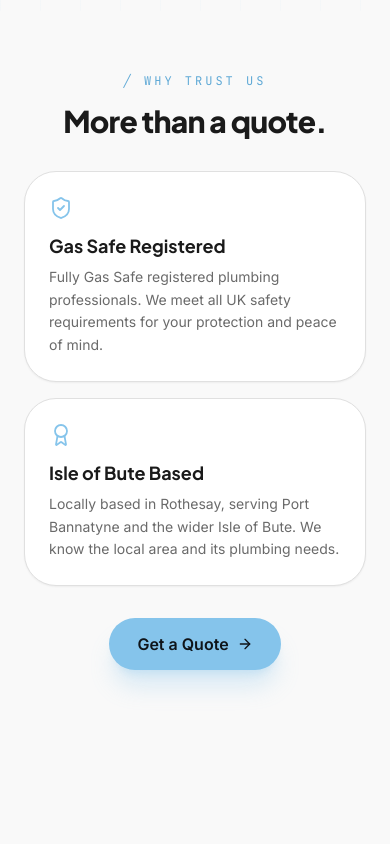
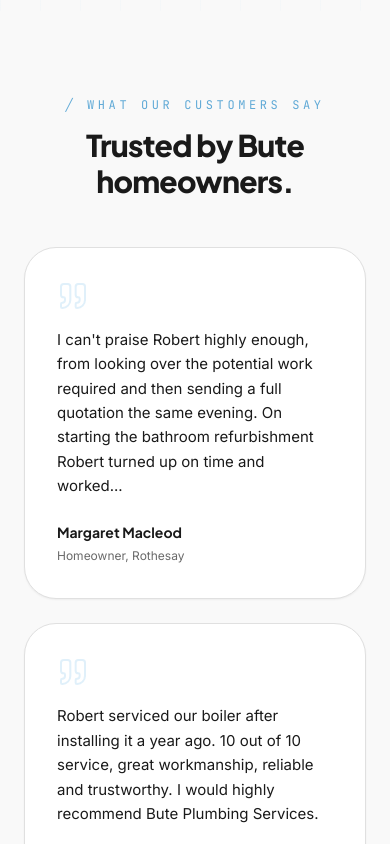
Before and after one commit to acctouseanywhere-sudo/ProPlumb, a React (Vite) app: page / in a window 390 px wide. Shown: the part 4200-5044 px from the top of the page. Built offline with nearby package versions, Linux system fonts and the light colour scheme.

Commit message:
Add testimonials section, update footer, add Reviews nav link and third trust badge

```diff
--- a/src/components/layout/Footer.jsx
+++ b/src/components/layout/Footer.jsx
@@ -1,4 +1,3 @@
-import { Droplets } from 'lucide-react'
 import { Link } from 'react-router-dom'
 import { SITE } from '../../data/siteConfig'
 import { NAV_LINKS } from '../../utils/constants'
@@ -25,21 +24,7 @@ export default function Footer() {
           </div>
         </div>
 
-        <div className="grid grid-cols-2 lg:grid-cols-5 gap-10">
-          <div className="col-span-2">
-            <div className="flex items-center gap-2 mb-4">
-              <span className="h-9 w-9 rounded-full bg-primary flex items-center justify-center">
-                <Droplets className="h-5 w-5 text-deep" strokeWidth={2.4} />
-              </span>
-              <span className="font-display font-bold text-lg">{SITE.name}</span>
-            </div>
-            <p className="text-white/50 text-sm leading-relaxed max-w-xs">
-              Gas Safe registered plumbing professionals serving Rothesay, Port Bannatyne, and the wider Isle of Bute.
-            </p>
-            <p className="font-mono text-[10px] uppercase tracking-widest text-white/30 mt-6">{SITE.license}</p>
-            <p className="font-mono text-[10px] uppercase tracking-widest text-white/30 mt-2">Co. Reg. SC838013</p>
-          </div>
-
+        <div className="grid grid-cols-1 sm:grid-cols-2 lg:grid-cols-3 gap-10">
           <div>
             <p className="font-mono text-[10px] uppercase tracking-[0.2em] text-primary mb-4">Services</p>
             <ul className="space-y-2.5">
--- /dev/null
+++ b/src/components/sections/Testimonials.jsx
@@ -0,0 +1,72 @@
+import { useEffect, useRef, useState } from 'react'
+import { Quote } from 'lucide-react'
+
+const TESTIMONIALS = [
+  {
+    name: 'Margaret Macleod',
+    role: 'Homeowner, Rothesay',
+    text: "I can't praise Robert highly enough, from looking over the potential work required and then sending a full quotation the same evening. On starting the bathroom refurbishment Robert turned up on time and worked...",
+  },
+  {
+    name: 'Nicole Booth',
+    role: 'Homeowner, Rothesay',
+    text: 'Robert serviced our boiler after installing it a year ago. 10 out of 10 service, great workmanship, reliable and trustworthy. I would highly recommend Bute Plumbing Services.',
+  },
+  {
+    name: 'Georgina Holt',
+    role: 'Homeowner, Rothesay',
+    text: 'Robert did a brilliant job repairing my plumbing. All pipes were replaced with new materials and the angle corrected so as to ensure proper flow and drainage. All the work was done in one day and was reasonably priced. I would definitely recommend him.',
+  },
+]
+
+export default function Testimonials() {
+  const ref = useRef(null)
+  const prefersReduced = typeof window !== 'undefined' && window.matchMedia('(prefers-reduced-motion: reduce)').matches
+  const [visible, setVisible] = useState(prefersReduced)
+
+  useEffect(() => {
+    if (prefersReduced) return
+    const el = ref.current
+    if (!el) return
+    const observer = new IntersectionObserver(
+      ([entry]) => {
+        if (entry.isIntersecting) { setVisible(true); observer.disconnect() }
+      },
+      { threshold: 0.15 }
+    )
+    observer.observe(el)
+    return () => observer.disconnect()
+  }, [prefersReduced])
+
+  return (
+    <section id="testimonials" ref={ref} className="relative py-20 sm:py-28 px-6 sm:px-10 lg:px-16 overflow-hidden">
+      <div className="max-w-7xl mx-auto">
+        <div className="text-center mb-12 sm:mb-16">
+          <span className="font-mono text-xs uppercase tracking-[0.3em] text-primary-dark">╱ What Our Customers Say</span>
+          <h2 className="font-display font-extrabold text-3xl sm:text-4xl md:text-5xl text-ink mt-3 tracking-tight">
+            Trusted by Bute homeowners.
+          </h2>
+        </div>
+
+        <div className="grid grid-cols-1 md:grid-cols-3 gap-6">
+          {TESTIMONIALS.map((t, i) => (
+            <blockquote
+              key={i}
+              style={!prefersReduced ? { transitionDelay: visible ? `${i * 120}ms` : '0ms' } : undefined}
+              className={`relative bg-white border border-divider rounded-4xl p-8 hover:border-primary/40 ${
+                prefersReduced ? '' : 'transition-all duration-700 ease-out'
+              } shadow-sm ${visible ? 'opacity-100 translate-y-0' : 'opacity-0 translate-y-6'}`}
+            >
+              <Quote className="h-8 w-8 text-primary/25 mb-4" strokeWidth={1.5} />
+              <p className="text-ink text-[15px] leading-relaxed mb-6">{t.text}</p>
+              <footer>
+                <cite className="not-italic font-display font-bold text-ink text-sm block">{t.name}</cite>
+                <span className="text-muted text-xs">{t.role}</span>
+              </footer>
+            </blockquote>
+          ))}
+        </div>
+      </div>
+    </section>
+  )
+}
--- a/src/components/sections/WhyUs.jsx
+++ b/src/components/sections/WhyUs.jsx
@@ -3,6 +3,7 @@ import { PILLARS } from '../../data/servicesData'
 import { ArrowRight } from 'lucide-react'
 import { ShieldCheck, Award, Clock } from 'lucide-react'
 import { TRUST_BADGES } from '../../data/servicesData'
+import Testimonials from './Testimonials'
 
 /* ----------------------------------------------------------------
    CountUp — animated counter
@@ -195,6 +196,7 @@ export default function WhyUs() {
   return (
     <>
       <Pillars />
+      <Testimonials />
       <TrustSignals />
     </>
   )
--- a/src/data/servicesData.js
+++ b/src/data/servicesData.js
@@ -120,4 +120,8 @@ export const TRUST_BADGES = [
     title: 'Isle of Bute Based',
     text: 'Locally based in Rothesay, serving Port Bannatyne and the wider Isle of Bute. We know the local area and its plumbing needs.',
   },
+  {
+    title: 'Fully Insured',
+    text: 'Fully insured for your protection. We carry comprehensive public liability insurance on every job we undertake.',
+  },
 ]
--- a/src/utils/constants.js
+++ b/src/utils/constants.js
@@ -2,6 +2,7 @@ export const NAV_LINKS = [
   { label: 'Home', href: '#home' },
   { label: 'Services', href: '#services' },
   { label: 'Why Us', href: '#why-us' },
+  { label: 'Reviews', href: '#testimonials' },
   { label: 'Process', href: '#process' },
   { label: 'Contact', href: '#contact' },
 ]
```
